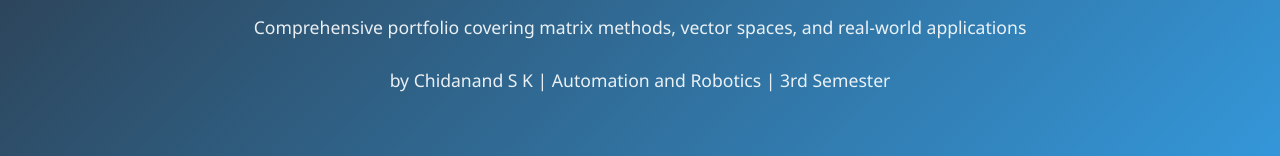
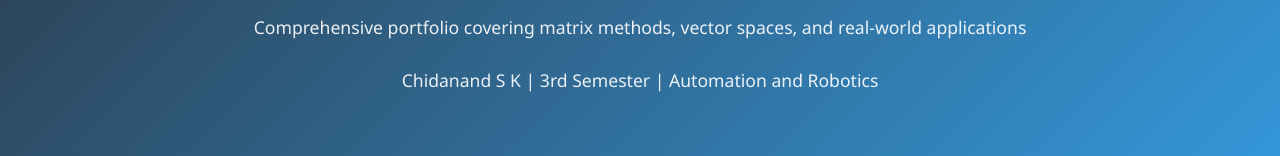
Before and after one commit to Chidanand467/Chidanand_Linear-Algebra-3rd-sem, a plain HTML site: page index.html in a window 1280 px wide. Shown: the part 201-357 px from the top of the page. Drawn offline with Linux system fonts and the light colour scheme.

Commit message:
Reorder author information in hero section

```diff
--- a/index.html
+++ b/index.html
@@ -345,7 +345,7 @@
     <section class="hero" id="home">
         <h1>Linear Algebra in Engineering Applications</h1>
         <p>Comprehensive portfolio covering matrix methods, vector spaces, and real-world applications</p>
-        <p>by Chidanand S K | Automation and Robotics | 3rd Semester</p>
+        <p>Chidanand S K | 3rd Semester | Automation and Robotics </p>
     </section>
 
     <!-- Main Content -->
```
